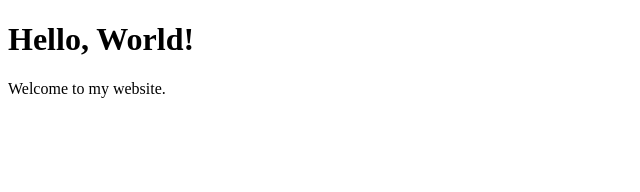
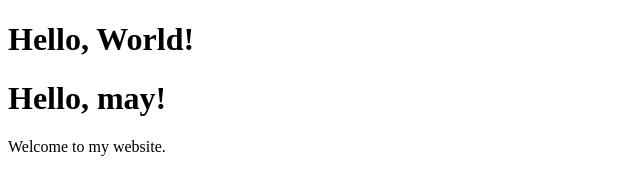
Before and after one commit to methas1909/git-test, a plain HTML site: page index.html in a window 1280 px wide. Shown: the whole page, without its empty margins (0-640 px from the left). Drawn offline with Linux system fonts and the light colour scheme.

Commit message:
Update index.html v2

```diff
--- a/index.html
+++ b/index.html
@@ -7,6 +7,7 @@
 </head>
 <body>
   <h1>Hello, World!</h1>
+  <h1>Hello, may!</h1>
   <p>Welcome to my website.</p>
 </body>
 </html>
```
